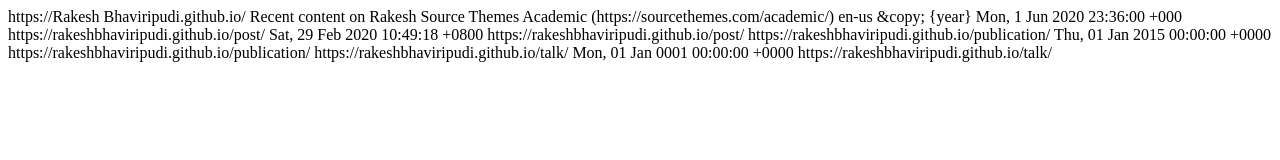
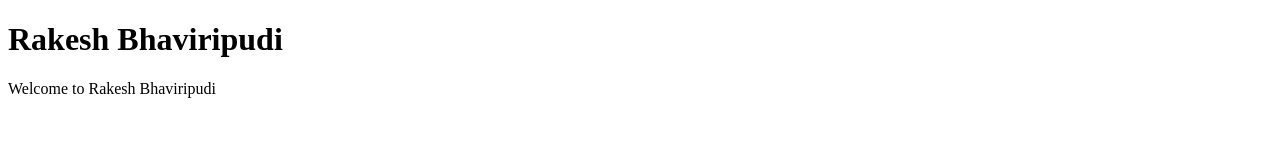
Before and after one commit to rakeshbhaviripudi/rakeshbhaviripudi.github.io, a plain HTML site: page index.html in a window 1280 px wide. Drawn offline with Linux system fonts and the light colour scheme.

Commit message:
Revert "Update index.html"
This reverts commit 7d27726ac4ea6597a166d8a50006495501095815.

```diff
--- a/index.html
+++ b/index.html
@@ -1,43 +1,7 @@
-<?xml version="1.0" encoding="utf-8" standalone="yes" ?>
-<rss version="2.0" xmlns:atom="http://www.w3.org/2005/Atom">
-  <channel>
-    <title>Rakesh Bhaviripudi</title>
-    <link>https://Rakesh Bhaviripudi.github.io/</link>
-    <description>Recent content on Rakesh</description>
-    <generator>Source Themes Academic (https://sourcethemes.com/academic/)</generator>
-    <language>en-us</language>
-    <copyright>&amp;copy; {year}</copyright>
-    <!lastBuildDate>Mon, 1 Jun 2020 23:36:00 +000</lastBuildDate>
-
-	    <atom:link href="https://rakeshbhaviripudi.github.io/index.xml" rel="self" type="application/rss+xml" />
-
-
-    <item>
-      <title>Posts</title>
-      <link>https://rakeshbhaviripudi.github.io/post/</link>
-      <pubDate>Sat, 29 Feb 2020 10:49:18 +0800</pubDate>
-
-      <guid>https://rakeshbhaviripudi.github.io/post/</guid>
-      <description></description>
-    </item>
-
-    <item>
-      <title>Publications</title>
-      <link>https://rakeshbhaviripudi.github.io/publication/</link>
-      <pubDate>Thu, 01 Jan 2015 00:00:00 +0000</pubDate>
-
-      <guid>https://rakeshbhaviripudi.github.io/publication/</guid>
-      <description></description>
-    </item>
-
-    <item>
-      <title>Recent &amp; Upcoming Talks</title>
-      <link>https://rakeshbhaviripudi.github.io/talk/</link>
-      <pubDate>Mon, 01 Jan 0001 00:00:00 +0000</pubDate>
-
-      <guid>https://rakeshbhaviripudi.github.io/talk/</guid>
-      <description></description>
-    </item>
-
-  </channel>
-</rss>
+<!DOCTYPE html>
+<html>
+<body>
+<h1>Rakesh Bhaviripudi</h1>
+<p>Welcome to Rakesh Bhaviripudi</p>
+</body>
+</html>
```
